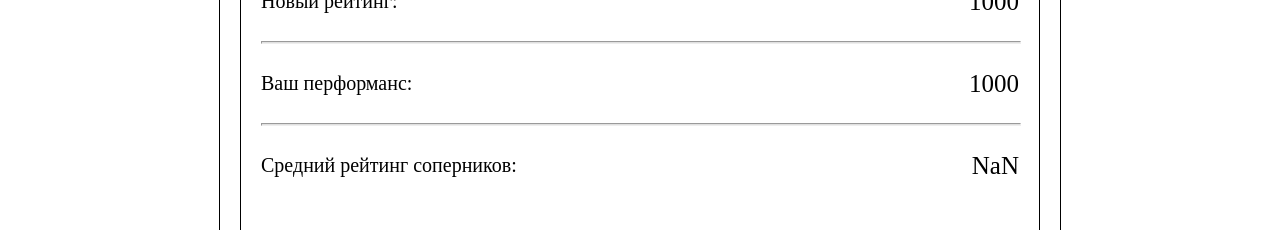
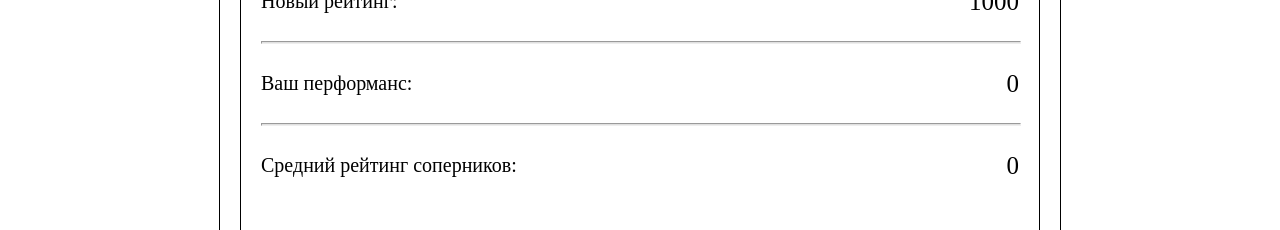
Before and after one commit to DmitryPetrakevich/chess-rating-calculator, a Vue app: page / in a window 1280 px wide. Shown: the part 710-940 px from the top of the page. Built offline with nearby package versions, Linux system fonts and the light colour scheme.

Commit message:
сделал computed-сфойство для перфоманса

```diff
--- a/src/components/GameItem.vue
+++ b/src/components/GameItem.vue
@@ -40,8 +40,6 @@ let circleClass = computed(() => {
         default: return "";
     }
 })
-
-
 </script>
 
 <style scoped lang="less">
@@ -90,7 +88,6 @@ let circleClass = computed(() => {
 }
 
 .game-item-result {
-    // margin-right: 100px;
     width: 100%;
     max-width: 100%;
     min-width: 100px;
--- a/src/components/ResultSummary.vue
+++ b/src/components/ResultSummary.vue
@@ -26,7 +26,7 @@
                             Ваш перформанс:
                         </p>
                         <div class="result-summary-main-performance-number">
-                            1000
+                            {{performance}}
                         </div>
                     </div>
                     <hr class="divider"/>
@@ -52,8 +52,21 @@ import { ref, computed } from 'vue';
 const store = useChessStore();
 
 let average = computed(() => {
+    if (!store.games || store.games.length === 0) return 0;
     let sum = store.games.reduce((a,c) => a + c.rating,0)
     return Math.floor(sum / store.games.length)
+})
+
+let performance = computed(() => {
+    if(!store.games || store.games.length === 0) return 0;
+
+    let wins = store.games.filter(game => game.result == 1).length;
+    let draws = store.games.filter(game => game.result == 0).length;
+    let totalGames = store.games.length;
+
+    const totalPoints = wins + draws * 0.5;
+
+    return Math.round(average.value + 400 * (2 * totalPoints - totalGames) / totalGames);
 })
 
 </script>
```
